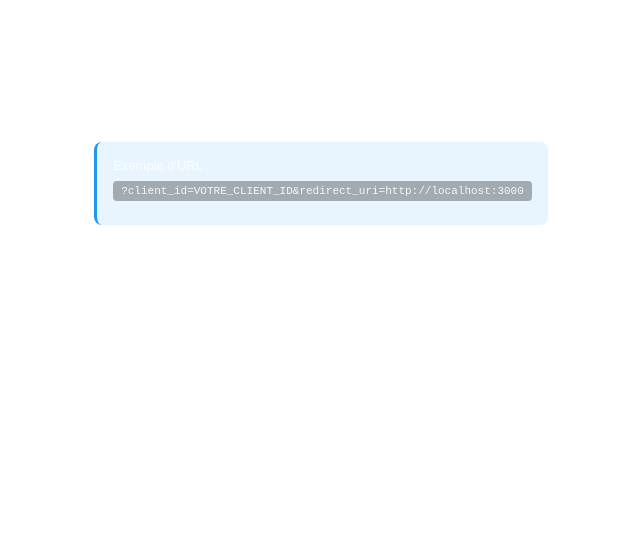
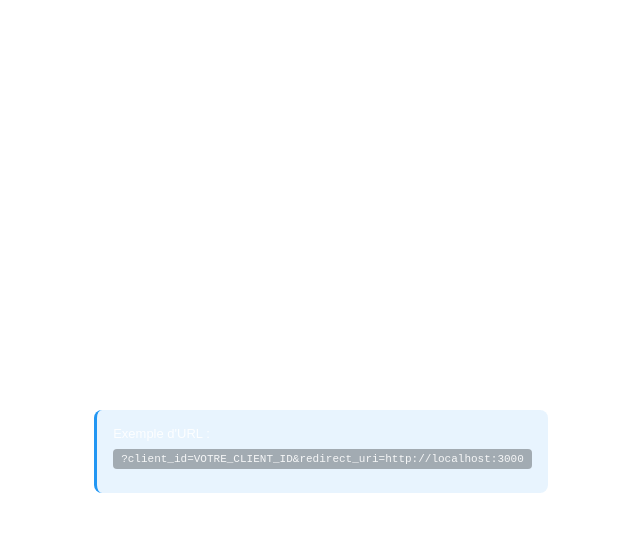
Before and after one commit to JaysonPasquier/GitViz, a plain HTML site: page overlay/spotify/spotify-widget.html in a window 1280 px wide. Shown: the whole page, without its empty margins (319-959 px from the left). Drawn offline with Linux system fonts and the light colour scheme.

Commit message:
new test version

```diff
--- a/overlay/spotify/spotify-widget.html
+++ b/overlay/spotify/spotify-widget.html
@@ -36,7 +36,10 @@
         body {
             font-family: var(--custom-font, Arial, sans-serif);
             color: #ffffff;
-            background: transparent;
+            display: flex;
+            align-items: center;
+            justify-content: center;
+            padding: 20px;
         }
 
         #spotify-container {
```
